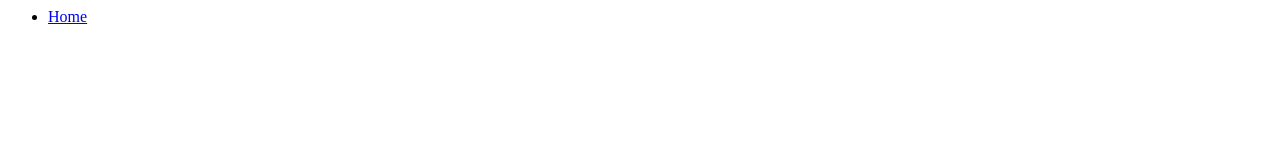
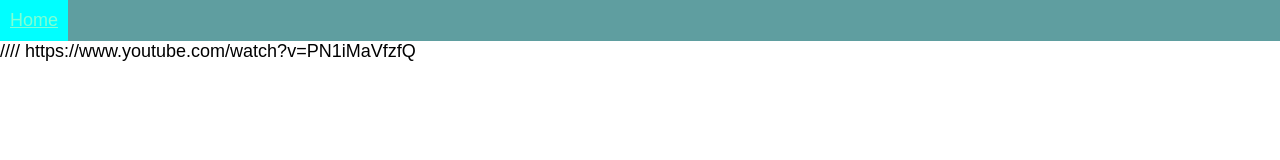
Before and after one commit to squido4/Website_Project, a plain HTML site: page Home.html in a window 1280 px wide. Drawn offline with Linux system fonts and the light colour scheme.

Commit message:
Changes
Setting up the head

```diff
--- a/Home.html
+++ b/Home.html
@@ -2,7 +2,11 @@
 <title>
     Scholarship Information
     </title>
-<body>
+<head>
+    <link href="style.css" type="text/css" rel= "stylesheet"/>
+    </head>
+
+    <body>
 
 <div id="nav">
     <div id = "nav_wrapper">
@@ -16,7 +20,7 @@
  </div>
 
 
-
+    //// https://www.youtube.com/watch?v=PN1iMaVfzfQ
 
     </body>
 
--- a/style.css
+++ b/style.css
@@ -8,11 +8,29 @@ body{
 
 }
 #nav{
-    background-color: #222;
+    background-color: cadetblue;
 }
 #nav_Wrapper{
-    width:190px;
+    width:99ox;
     margin: 0 auto;
     text-align: left;
+}
+#nav ul{
+    list-style: none;
+    padding:0;
+    margin: 0;
+    position: relative;
+}
+#nav li{
+    display:inline-block;
+}
+#nav ul li:hover{
+    background-color: aqua;
 
 }
+#nav ul a,visited{
+    color: aquamarine;
+    display: block;
+    padding: 10px;
+
+}
```
